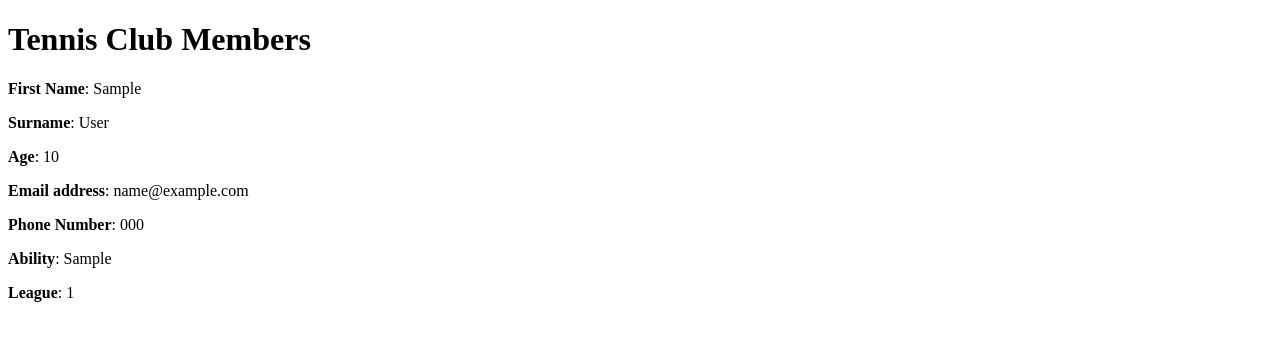
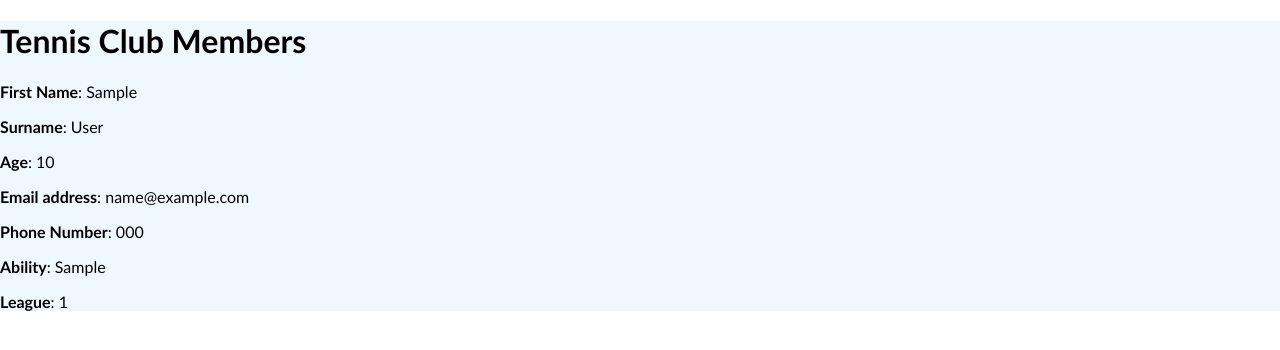
Before and after one commit to pythondjay/tennis_tournament_tracker, a Django app: page /members/1 in a window 1280 px wide. Shown: the top 350 px of the page. Run offline with Django 4.2, Linux system fonts and the light colour scheme; tables that the repository leaves empty hold one stand-in row (values such as "Sample post").

Commit message:
Started to add css styling

```diff
--- a/config/settings/base.py
+++ b/config/settings/base.py
@@ -90,6 +90,7 @@ USE_TZ = True
 # https://docs.djangoproject.com/en/4.2/howto/static-files/
 
 STATIC_URL = "static/"
+STATICFILES_DIRS = [str(BASE_DIR / "static")]
 
 # Default primary key field type
 # https://docs.djangoproject.com/en/4.2/ref/settings/#default-auto-field
--- /dev/null
+++ b/static/css/main.css
@@ -0,0 +1,10 @@
+body {
+    margin: 0;
+    padding: 0;
+    font-family: 'Gill Sans', 'Gill Sans MT', Calibri, 'Trebuchet MS', sans-serif;
+}
+
+main {
+    color:black;
+    background-color: aliceblue;
+}
--- /dev/null
+++ b/templates/base.html
@@ -0,0 +1,21 @@
+{% load static %}
+
+<!DOCTYPE html>
+<html>
+  <head>
+    <meta charset="utf-8" />
+    <meta http-equiv="X-UA-Compatible" content="IE=edge" />
+    <title>{% block title %}TennisTracker{% endblock title %}</title>
+    <meta name="description" content="" />
+    <meta name="viewport" content="width=device-width, initial-scale=1" />
+    {% block stylesheet %}
+    <link rel="stylesheet" href="{% static 'css/main.css' %}" />
+    {% endblock stylesheet %} {% block javascript %}
+    <script type="text/js" src="{% static 'js/main.js' %}"></script>
+    {% endblock javascript %}
+  </head>
+  <body>
+    <main>{% block content %} {% endblock content %}</main>
+    <footer></footer>
+  </body>
+</html>
--- a/templates/members/members_info.html
+++ b/templates/members/members_info.html
@@ -1,7 +1,11 @@
-<!DOCTYPE html>
+{% extends 'base.html' %}
+<!---->
 
-<html>
-  <body>
+{% block title %} {{block.super}} Home {% endblock title %}
+
+<!---->
+
+{% block content %}
 <h1>Tennis Club Members</h1>
 <p><b>First Name</b>: {{mem.firstname}}</p>
 <p><b>Surname</b>: {{mem.lastname}}</p>
@@ -10,5 +14,5 @@
 <p><b>Phone Number</b>: {{mem.phone}}</p>
 <p><b>Ability</b>: {{mem.ability}}</p>
 <p><b>League</b>: {{mem.league}}</p>
-  </body>
-</html>
+
+{% endblock content %}
```
Also changed, not shown: templates/members/home.html (+13 -8 lines). Lines whose indentation alone changed are shown as unchanged.
